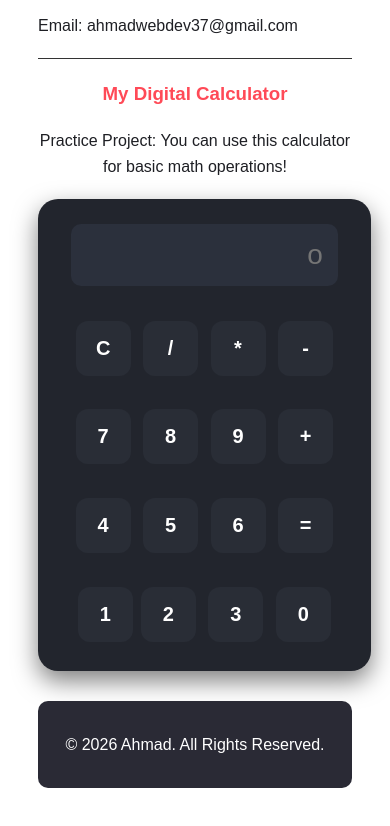
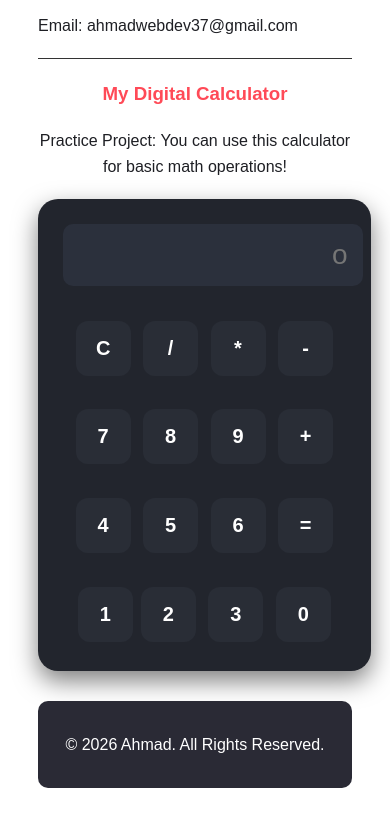
Before and after one commit to ahmadwebdev37/myweb, a plain HTML site: page index.html in a window 390 px wide. Shown: the part 1698-2524 px from the top of the page. Drawn offline with Linux system fonts and the light colour scheme.

Commit message:
Fix calculator layout conflicts and center on mobile

```diff
--- a/css/portfolio.css
+++ b/css/portfolio.css
@@ -78,19 +78,13 @@ hr {
     border-radius: 20px;
     display: block;
     box-shadow: 0px 10px 25px rgba(0, 0, 0, 0.5);
-    margin-top: 20px auto 0 auto;
+    margin: 20px auto;
     max-width: 340px;
+    width: 90%;
 }
-@media (max-width: 768px) {
-    .calculator {
-        display: block !important;
-        margin: 20px auto !important;
-        max-width: 300px !important;
-        float: none !important;
-    }
-}
+
 #result {
-    width: 250px;
+    width: 100%;
     height: 60px;
     font-size: 28px;
     text-align: right;
@@ -162,3 +156,13 @@ body.dark-mode #theme-toggle {
 body.dark-mode #theme-toggle:hover {
     color: #ffffff !important;
 }
+@media (max-width:768px){
+    .calculator{
+        width: 90%;
+        max-width: 340px;
+        margin: 20px auto;
+    }
+    #result{
+        width: 100%;
+    }
+}
```
